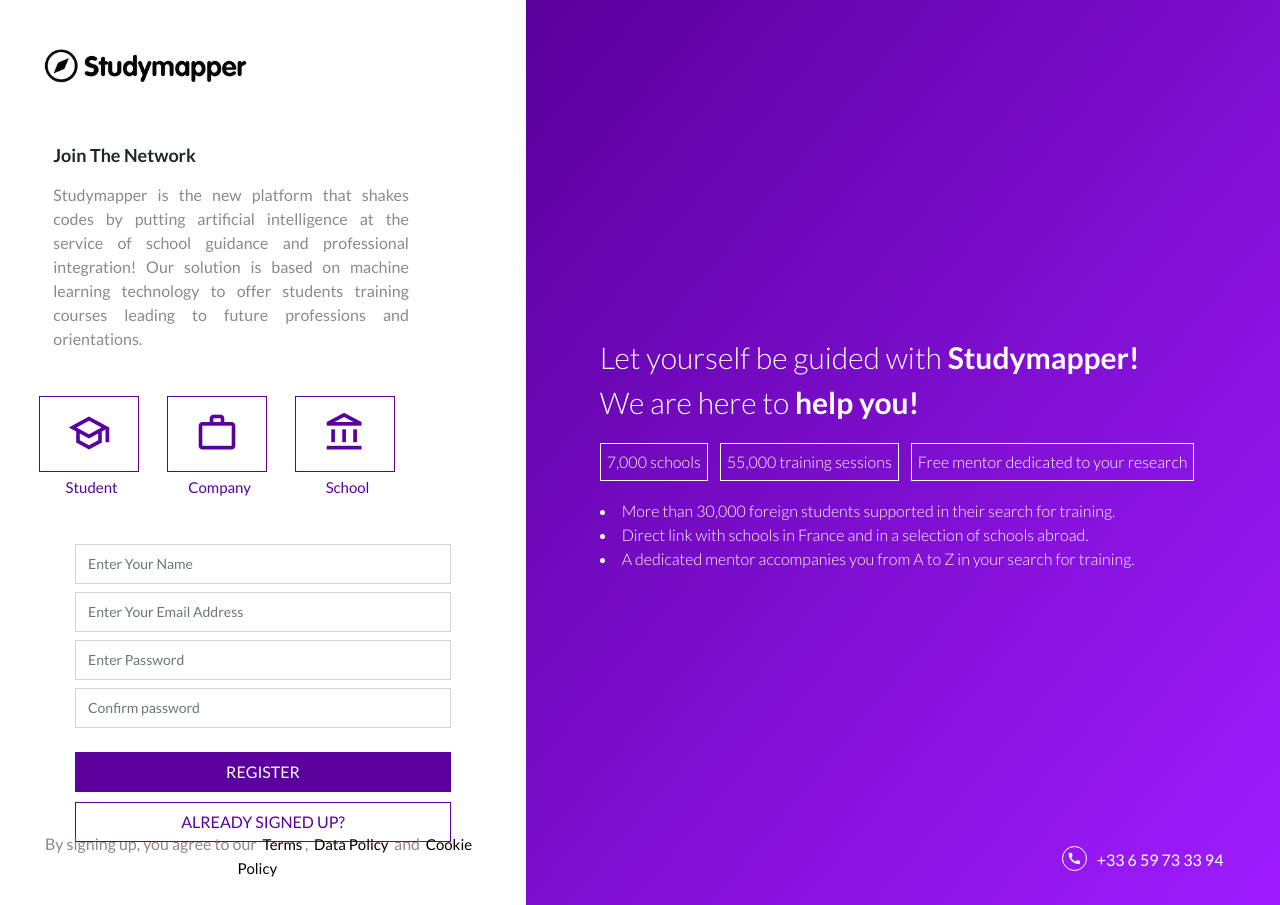
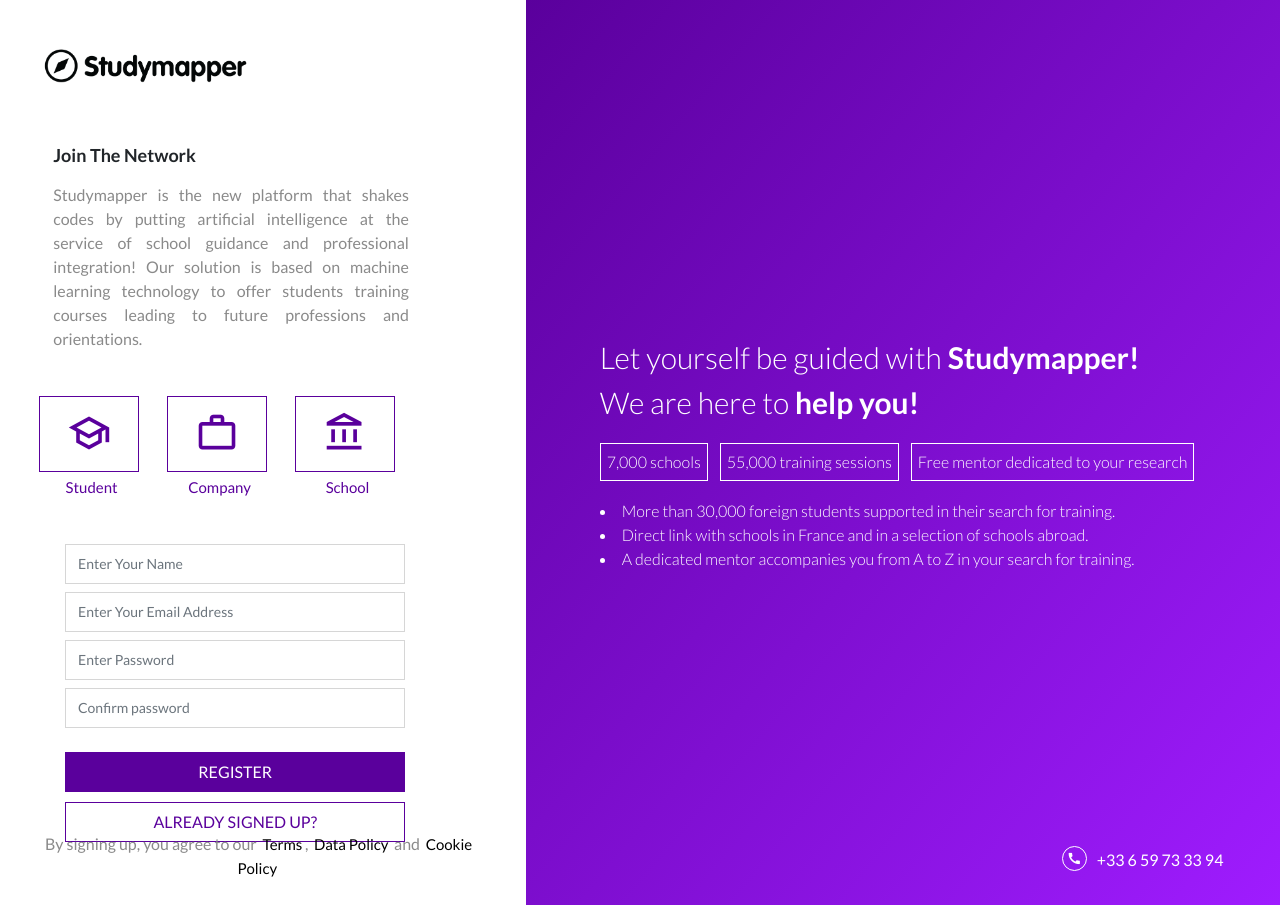
Before and after one commit to studymapper-fr/study-mapper-angular, an Angular app: page /register in a window 1280 px wide. Built offline with nearby package versions, Linux system fonts and the light colour scheme.

Commit message:
study-mapper-angular: fix(UI Improvements) register form styles updated.

```diff
--- a/src/app/components/register/register.component.scss
+++ b/src/app/components/register/register.component.scss
@@ -44,6 +44,8 @@
     .register-form {
       padding: 40px;
       padding-top: 0px;
+      padding-left: 30px;
+      width: 90%;
 
       .field {
         display: block;
```
